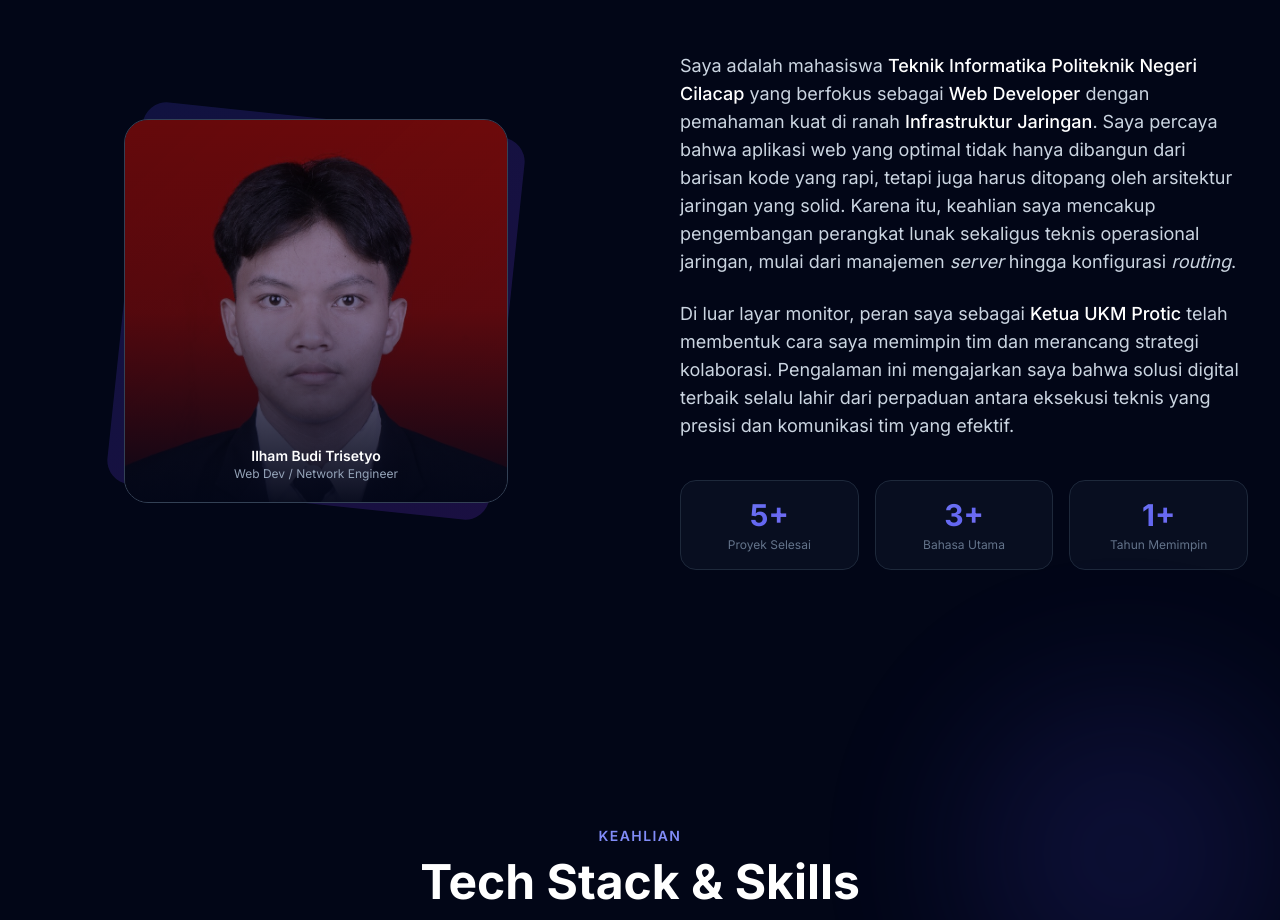
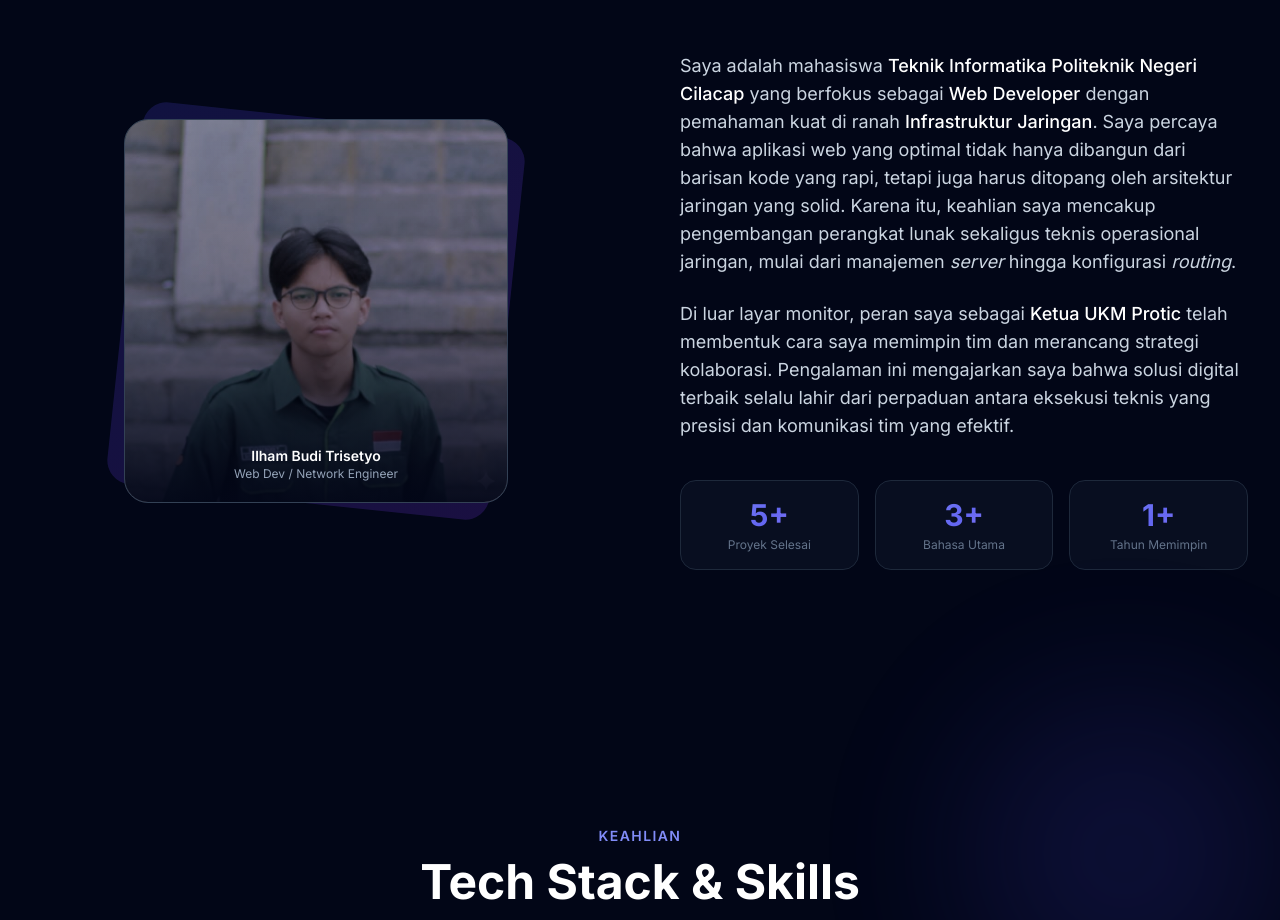
Before and after one commit to ilhami02/my-portfolio, a plain HTML site: page index.html in a window 1280 px wide. Shown: the part 1020-1940 px from the top of the page. Drawn offline with nearby package versions, Linux system fonts and the light colour scheme.

Commit message:
update: photo profile

```diff
--- a/index.html
+++ b/index.html
@@ -409,7 +409,7 @@
                         </div>
                         <div
                             class="relative w-full h-full rounded-3xl bg-dark-900 border border-dark-700 overflow-hidden">
-                            <img src="assets/pas_photo.jpg" alt="Pas Photo"
+                            <img src="assets/IMG_8372.jpg" alt="Pas Photo"
                                 class="w-full h-full object-cover object-top"
                                 style="filter: saturate(0.6) brightness(0.85) contrast(1.05);">
                             <div
```
Also changed, not shown: assets/IMG_8372.jpg (added).
